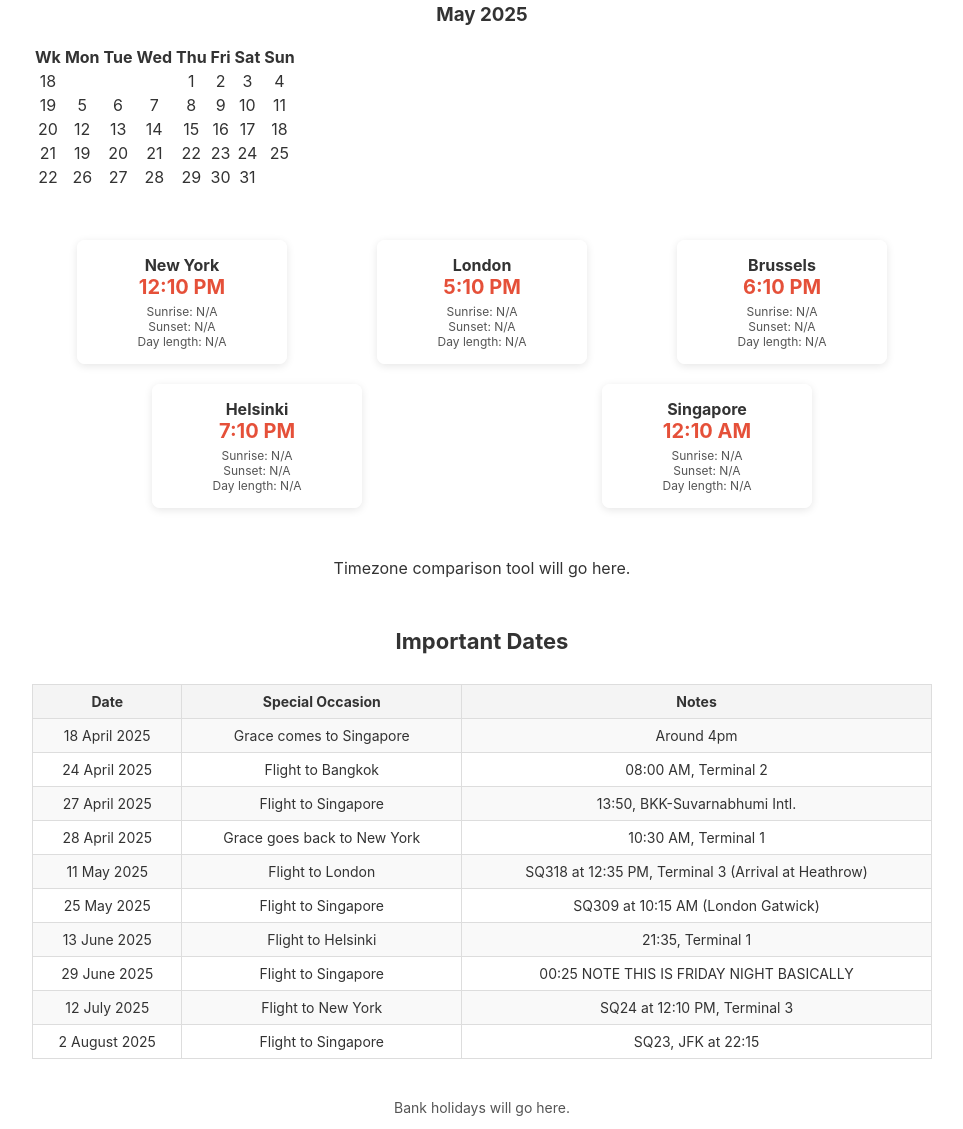
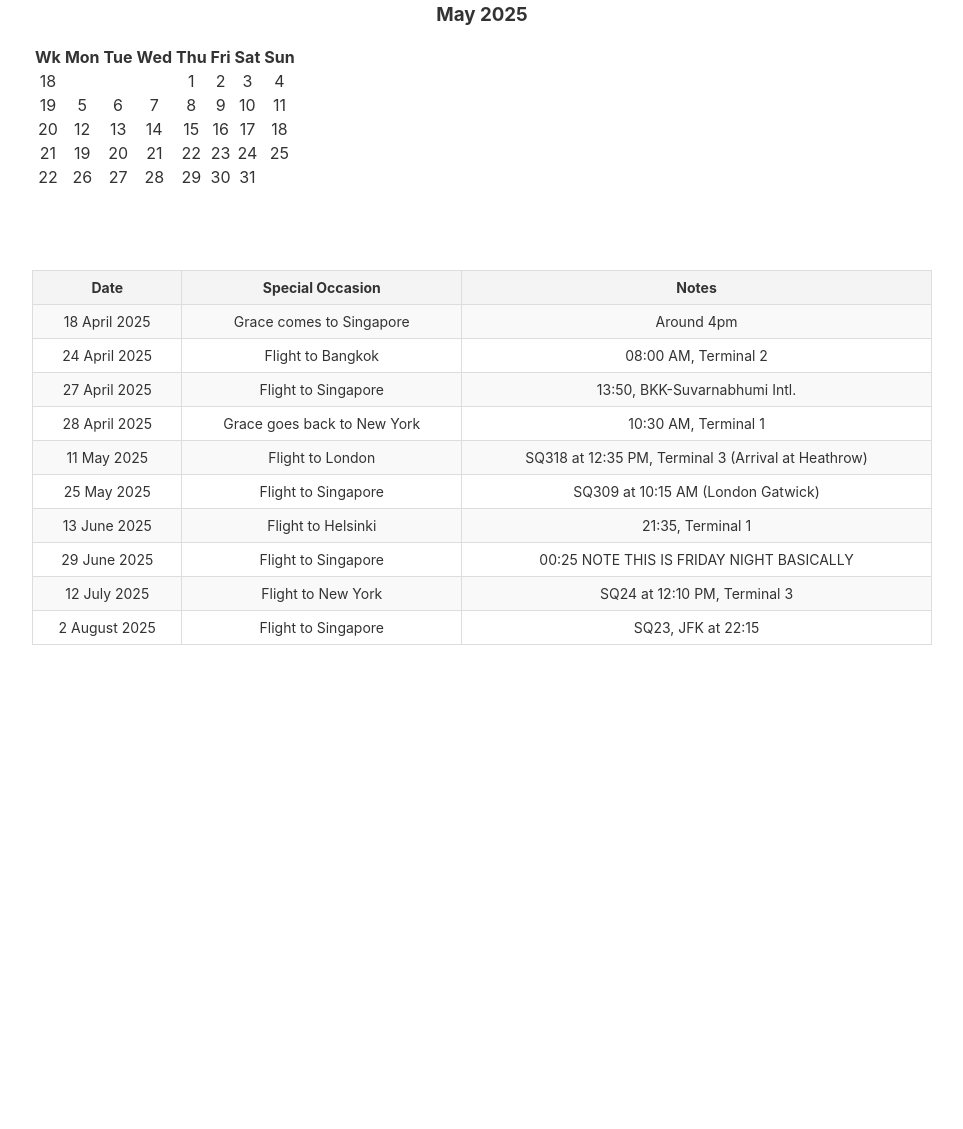
Before and after one commit to tommiln/dashboard, a plain HTML site: page index.html in a window 1280 px wide. Shown: the part 537-1666 px from the top of the page, without its empty margins (158-1121 px from the left). After the commit the page ends 1252 px from the top, so only its background shows below. Drawn offline with Linux system fonts and the light colour scheme.

Commit message:
Update index.html

```diff
--- a/index.html
+++ b/index.html
@@ -4,36 +4,25 @@
     <meta charset="UTF-8" />
     <meta name="viewport" content="width=device-width, initial-scale=1.0"/>
     <title>World Dashboard</title>
-  <link rel="stylesheet" href="css/style.css"/>
+    <link rel="stylesheet" href="css/style.css" />
 </head>
 <body>
     <h1>World Dashboard</h1>
 
     <!-- Calendar -->
-  <div class="calendar-container" id="calendar">
-    Calendar will go here.
-  </div>
+    <div class="calendar-container" id="calendar"></div>
 
     <!-- Clocks -->
-  <div class="clock-container">
-    Loading clocks...
-  </div>
+    <div class="clocks-container" id="clocks"></div>
 
     <!-- Timezone Comparison -->
-  <div id="timezone">
-    Timezone comparison tool will go here.
-  </div>
+    <div class="timezone-container" id="timezone"></div>
 
     <!-- Important Dates -->
-  <h2>Important Dates</h2>
-  <div class="important-dates" id="important-dates">
-    Loading important dates...
-  </div>
+    <div class="important-dates" id="important-dates"></div>
 
     <!-- Bank Holidays -->
-  <div class="holidays" id="holidays">
-    Bank holidays will go here.
-  </div>
+    <div class="holidays" id="holidays"></div>
 
     <script src="js/main.js"></script>
 </body>
```
Lines whose indentation alone changed are shown as unchanged.
